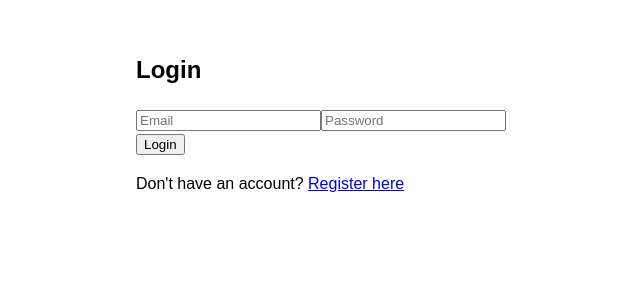
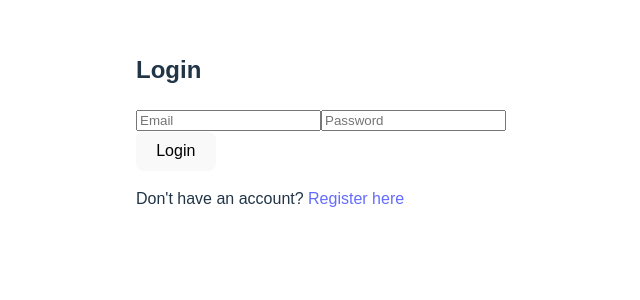
Before and after one commit to archie1345/RSI, a React (Vite) app: page /login in a window 1280 px wide. Shown: the top 300 px of the page, without its empty margins (304-944 px from the left). Built offline with nearby package versions, Linux system fonts and the light colour scheme; the HTML template or start-up script is replaced by a standard one.

Commit message:
minor update

```diff
--- a/src/index.css
+++ b/src/index.css
@@ -1,14 +1,68 @@
-@import url('https://fonts.googleapis.com/css2?family=Inter:wght@300;400;500;600;700&display=swap');
-
 :root {
-  font-family: 'Inter', system-ui, Avenir, Helvetica, Arial, sans-serif;
+  font-family: system-ui, Avenir, Helvetica, Arial, sans-serif;
   line-height: 1.5;
   font-weight: 400;
+
+  color-scheme: light dark;
+  color: rgba(255, 255, 255, 0.87);
+  background-color: #242424;
+
+  font-synthesis: none;
+  text-rendering: optimizeLegibility;
+  -webkit-font-smoothing: antialiased;
+  -moz-osx-font-smoothing: grayscale;
+}
+
+a {
+  font-weight: 500;
+  color: #646cff;
+  text-decoration: inherit;
+}
+a:hover {
+  color: #535bf2;
 }
 
 body {
   margin: 0;
-  padding: 0;
+  /* display: flex; */
+  /* place-items: center; */
   min-width: 320px;
   min-height: 100vh;
 }
+
+h1 {
+  font-size: 3.2em;
+  line-height: 1.1;
+}
+
+button {
+  border-radius: 8px;
+  border: 1px solid transparent;
+  padding: 0.6em 1.2em;
+  font-size: 1em;
+  font-weight: 500;
+  font-family: inherit;
+  background-color: #1a1a1a;
+  cursor: pointer;
+  transition: border-color 0.25s;
+}
+button:hover {
+  border-color: #646cff;
+}
+button:focus,
+button:focus-visible {
+  outline: 4px auto -webkit-focus-ring-color;
+}
+
+@media (prefers-color-scheme: light) {
+  :root {
+    color: #213547;
+    background-color: #ffffff;
+  }
+  a:hover {
+    color: #747bff;
+  }
+  button {
+    background-color: #f9f9f9;
+  }
+}
```
